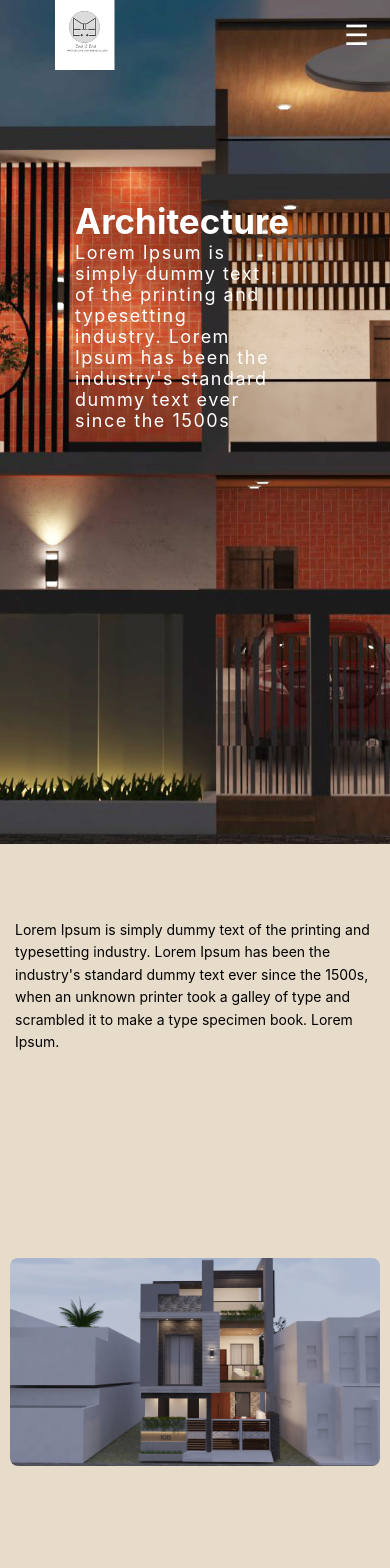
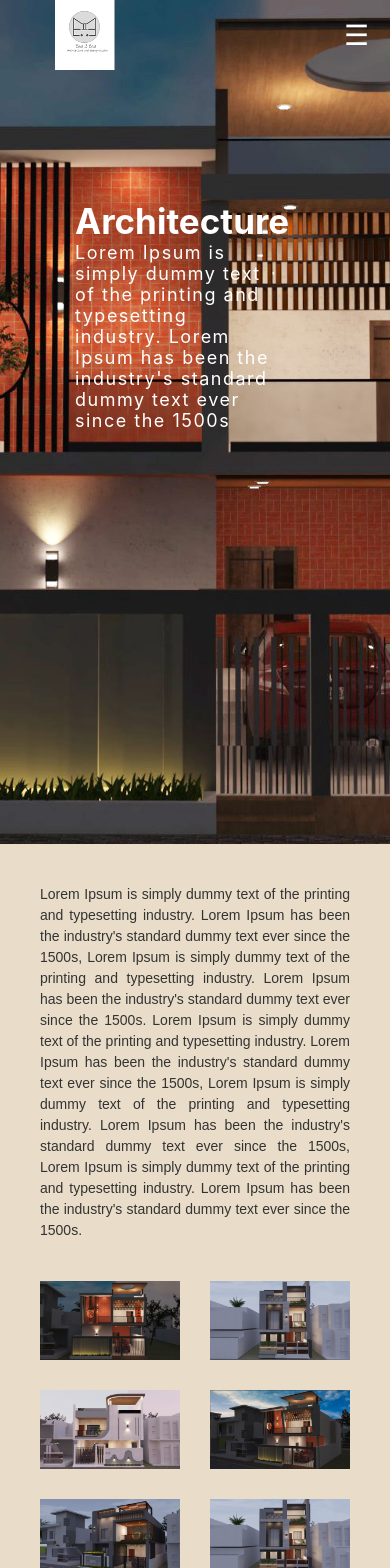
Before and after one commit to A-Rahman-19/End2End-architecture, a React (Create React App) app in the folder end2endarch/: page /architecture in a window 390 px wide. Shown: the top 1568 px of the page. Built offline with nearby package versions, Linux system fonts and the light colour scheme.

Commit message:
architecutre page done

```diff
--- a/end2endarch/src/Components/architecture.js
+++ b/end2endarch/src/Components/architecture.js
@@ -24,92 +24,36 @@ function Architechture() {
         </div>
       </div>
 
-        <div className="section">
-          <div className="text-block">
+ <div className="architecture-container">
+      <div className="architecture-text">
         <p>
           Lorem Ipsum is simply dummy text of the printing and typesetting
           industry. Lorem Ipsum has been the industry's standard dummy text
-              ever since the 1500s, when an unknown printer took a galley of
-              type and scrambled it to make a type specimen book.
-              Lorem Ipsum.
+          ever since the 1500s, Lorem Ipsum is simply dummy text of the
+          printing and typesetting industry. Lorem Ipsum has been the
+          industry's standard dummy text ever since the 1500s. Lorem Ipsum is
+          simply dummy text of the printing and typesetting industry. Lorem
+          Ipsum has been the industry's standard dummy text ever since the
+          1500s, Lorem Ipsum is simply dummy text of the printing and
+          typesetting industry. Lorem Ipsum has been the industry's standard
+          dummy text ever since the 1500s, Lorem Ipsum is simply dummy text of
+          the printing and typesetting industry. Lorem Ipsum has been the
+          industry's standard dummy text ever since the 1500s.
         </p>
       </div>
-          <div className="image-block">
-            <img src={Architecture2} alt="Logo" className="responsive-img" />
+      <div className="architecture-grid">
+        {[Architecture1, Architecture2, Architecture3, Architecture4, Architecture5, Architecture6].map((img, index) => (
+          <div className="architecture-item" key={index}>
+            <img src={img} alt="Architecture" />
+            <div className="architecture-overlay">
+              <h3>Architecture</h3>
             </div>
           </div>
-        <div className="section reverse">
-          <div className="text-block">
-            <p>
-              Lorem Ipsum is simply dummy text of the printing and typesetting
-              industry. Lorem Ipsum has been the industry's standard dummy text
-              ever since the 1500s, when an unknown printer took a galley of
-              type and scrambled it to make a type specimen book.
-              Lorem Ipsum.
-            </p>
-          </div>
-          <div className="image-block">
-            <img src={Architecture3} alt="Logo" className="responsive-img" />
+        ))}
       </div>
     </div>
-        <div className="section">
-          <div className="text-block">
-            <p>
-              Lorem Ipsum is simply dummy text of the printing and typesetting
-              industry. Lorem Ipsum has been the industry's standard dummy text
-              ever since the 1500s, when an unknown printer took a galley of
-              type and scrambled it to make a type specimen book.
-              Lorem Ipsum.
-            </p>
+
       </div>
-          <div className="image-block">
-            <img src={Architecture4} alt="Logo" className="responsive-img" />
-          </div>
-        </div>
-        <div className="section reverse">
-          <div className="text-block">
-            <p>
-              Lorem Ipsum is simply dummy text of the printing and typesetting
-              industry. Lorem Ipsum has been the industry's standard dummy text
-              ever since the 1500s, when an unknown printer took a galley of
-              type and scrambled it to make a type specimen book.
-              Lorem Ipsum.
-            </p>
-          </div>
-          <div className="image-block">
-            <img src={Architecture5} alt="Logo" className="responsive-img" />
-          </div>
-        </div>
-        <div className="section">
-          <div className="text-block">
-            <p>
-              Lorem Ipsum is simply dummy text of the printing and typesetting
-              industry. Lorem Ipsum has been the industry's standard dummy text
-              ever since the 1500s, when an unknown printer took a galley of
-              type and scrambled it to make a type specimen book.
-              Lorem Ipsum.
-            </p>
-          </div>
-          <div className="image-block">
-            <img src={Architecture6} alt="Logo" className="responsive-img" />
-          </div>
-        </div>
-        <div className="section reverse">
-          <div className="text-block">
-            <p>
-              Lorem Ipsum is simply dummy text of the printing and typesetting
-              industry. Lorem Ipsum has been the industry's standard dummy text
-              ever since the 1500s, when an unknown printer took a galley of
-              type and scrambled it to make a type specimen book.
-              Lorem Ipsum.
-            </p>
-          </div>
-          <div className="image-block">
-            <img src={Architecture7} alt="Logo" className="responsive-img" />
-          </div>
-        </div>
-      </div>
-      <div className="picture1"></div>
     </>
   );
 }
--- a/end2endarch/src/Components/interiorDesign.js
+++ b/end2endarch/src/Components/interiorDesign.js
@@ -25,88 +25,33 @@ function InteriorDesign() {
         </div>
       </div>
 
-        <div className="section">
-          <div className="text-block">
+
+        <div className="architecture-container">
+             <div className="architecture-text">
                <p>
                  Lorem Ipsum is simply dummy text of the printing and typesetting
                  industry. Lorem Ipsum has been the industry's standard dummy text
-              ever since the 1500s, when an unknown printer took a galley of
-              type and scrambled it to make a type specimen book.
-              Lorem Ipsum.
+                 ever since the 1500s, Lorem Ipsum is simply dummy text of the
+                 printing and typesetting industry. Lorem Ipsum has been the
+                 industry's standard dummy text ever since the 1500s. Lorem Ipsum is
+                 simply dummy text of the printing and typesetting industry. Lorem
+                 Ipsum has been the industry's standard dummy text ever since the
+                 1500s, Lorem Ipsum is simply dummy text of the printing and
+                 typesetting industry. Lorem Ipsum has been the industry's standard
+                 dummy text ever since the 1500s, Lorem Ipsum is simply dummy text of
+                 the printing and typesetting industry. Lorem Ipsum has been the
+                 industry's standard dummy text ever since the 1500s.
                </p>
              </div>
-          <div className="image-block">
-            <img src={Architecture2} alt="Logo" className="responsive-img" />
+             <div className="architecture-grid">
+               {[Architecture1, Architecture2, Architecture3, Architecture4, Architecture5, Architecture6].map((img, index) => (
+                 <div className="architecture-item" key={index}>
+                   <img src={img} alt="Architecture" />
+                   <div className="architecture-overlay">
+                     <h3>Interior Design</h3>
                    </div>
                  </div>
-        <div className="section reverse">
-          <div className="text-block">
-            <p>
-              Lorem Ipsum is simply dummy text of the printing and typesetting
-              industry. Lorem Ipsum has been the industry's standard dummy text
-              ever since the 1500s, when an unknown printer took a galley of
-              type and scrambled it to make a type specimen book.
-              Lorem Ipsum.
-            </p>
-          </div>
-          <div className="image-block">
-            <img src={Architecture3} alt="Logo" className="responsive-img" />
-          </div>
-        </div>
-        <div className="section">
-          <div className="text-block">
-            <p>
-              Lorem Ipsum is simply dummy text of the printing and typesetting
-              industry. Lorem Ipsum has been the industry's standard dummy text
-              ever since the 1500s, when an unknown printer took a galley of
-              type and scrambled it to make a type specimen book.
-              Lorem Ipsum.
-            </p>
-          </div>
-          <div className="image-block">
-            <img src={Architecture4} alt="Logo" className="responsive-img" />
-          </div>
-        </div>
-        <div className="section reverse">
-          <div className="text-block">
-            <p>
-              Lorem Ipsum is simply dummy text of the printing and typesetting
-              industry. Lorem Ipsum has been the industry's standard dummy text
-              ever since the 1500s, when an unknown printer took a galley of
-              type and scrambled it to make a type specimen book.
-              Lorem Ipsum.
-            </p>
-          </div>
-          <div className="image-block">
-            <img src={Architecture5} alt="Logo" className="responsive-img" />
-          </div>
-        </div>
-        <div className="section">
-          <div className="text-block">
-            <p>
-              Lorem Ipsum is simply dummy text of the printing and typesetting
-              industry. Lorem Ipsum has been the industry's standard dummy text
-              ever since the 1500s, when an unknown printer took a galley of
-              type and scrambled it to make a type specimen book.
-              Lorem Ipsum.
-            </p>
-          </div>
-          <div className="image-block">
-            <img src={Architecture6} alt="Logo" className="responsive-img" />
-          </div>
-        </div>
-        <div className="section reverse">
-          <div className="text-block">
-            <p>
-              Lorem Ipsum is simply dummy text of the printing and typesetting
-              industry. Lorem Ipsum has been the industry's standard dummy text
-              ever since the 1500s, when an unknown printer took a galley of
-              type and scrambled it to make a type specimen book.
-              Lorem Ipsum.
-            </p>
-          </div>
-          <div className="image-block">
-            <img src={Architecture7} alt="Logo" className="responsive-img" />
+               ))}
              </div>
            </div>
       </div>
--- a/end2endarch/src/Styles/architechture.css
+++ b/end2endarch/src/Styles/architechture.css
@@ -25,98 +25,56 @@
   object-fit: cover;
 }
 
-/* Section layout (Z pattern) */
-.section {
-  display: flex;
-  flex-direction: row;
-  text-align: left;
-  padding: 40px 100px ;
-  gap: 100px;
-  background-color:#e7dcca;
+.architecture-container {
+  font-family: Arial, sans-serif;
+  padding: 40px;
+  background-color: #e9ddc9;
 }
 
-/* Reverse layout for alternating Z-pattern */
-.section.reverse {
-  flex-direction: row-reverse;
+.architecture-text {
+  max-width: 1000px;
+  margin: 0 auto;
+  font-size: 16px;
+  line-height: 1.5;
+  text-align: justify;
+  color: #333;
 }
 
-/* Text and image blocks */
-.text-block,
-.image-block {
-  margin: 50px 0;
-  flex: 1 1 50%;
+.architecture-grid {
+  display: grid;
+  grid-template-columns: repeat(2, 1fr);
+  gap: 30px;
+  margin: 40px auto 0;
+  max-width: 1000px;
 }
 
-.text-block {
-  padding: 20px;
-  font-size: 1.2rem;
-  line-height: 1.6;
-  color: black;
+.architecture-item {
+  position: relative;
+  overflow: hidden;
+  cursor: pointer;
 }
 
-.image-block img {
+.architecture-item img {
+  display: block;
   width: 100%;
-  max-height: 580px;
   height: auto;
-  border-radius: 8px;
+  transition: transform 0.4s ease;
 }
 
-/* Media Queries */
-
-/* For medium screens: blockuce side padding */
- @media (max-width: 1440px) {
-
-  .section {
-    padding: 30px 30px;
-  }
-  .text-block {
-    padding: 20px;
-    font-size: 1.3rem;
-    color: black;
-    text-align: left;
-  }
+.architecture-overlay {
+  position: absolute;
+  bottom: -120px;
+  left: 10px;
+  background-color: rgba(0, 0, 0, 0.6);
+  padding: 5px 10px;
+  color: #fff;
+  font-size: 18px;
+  transition: bottom 0.4s ease;
+}
+.architecture-item:hover img {
+  transform: scale(1.08);
 }
 
-/* For small screens: stack layout and scale text */
-@media (max-width: 768px) {
-  .section {
-    flex-direction: row;
-    padding: 20px 10px;
-  }
-
-.image-block{
-    max-height: 400px;
-    max-height: 100%;
-  }
-
-  .text-block {
-    padding: 10px;
-    font-size: 1rem;
-    text-: center;
-    color: black;
-    text-align: left;
-  }
+.architecture-item:hover .architecture-overlay {
+  bottom: 10px;
 }
-
-@media (max-width: 480px) {
-  .top-image {
-    max-width: 100%;
-  }
-
-  .image-block{
-    max-height: 300px;
-    max-height: 100%;
-  }
-  .section{
-    flex-direction: column;
-  }
-  .section.reverse{
-    flex-direction: column;
-  }
-  .text-block {
-    padding: 5px;
-    font-size: 0.5rem;
-    color: black;
-    text-align: left;
-  }
-}
```
Lines whose indentation alone changed are shown as unchanged.
